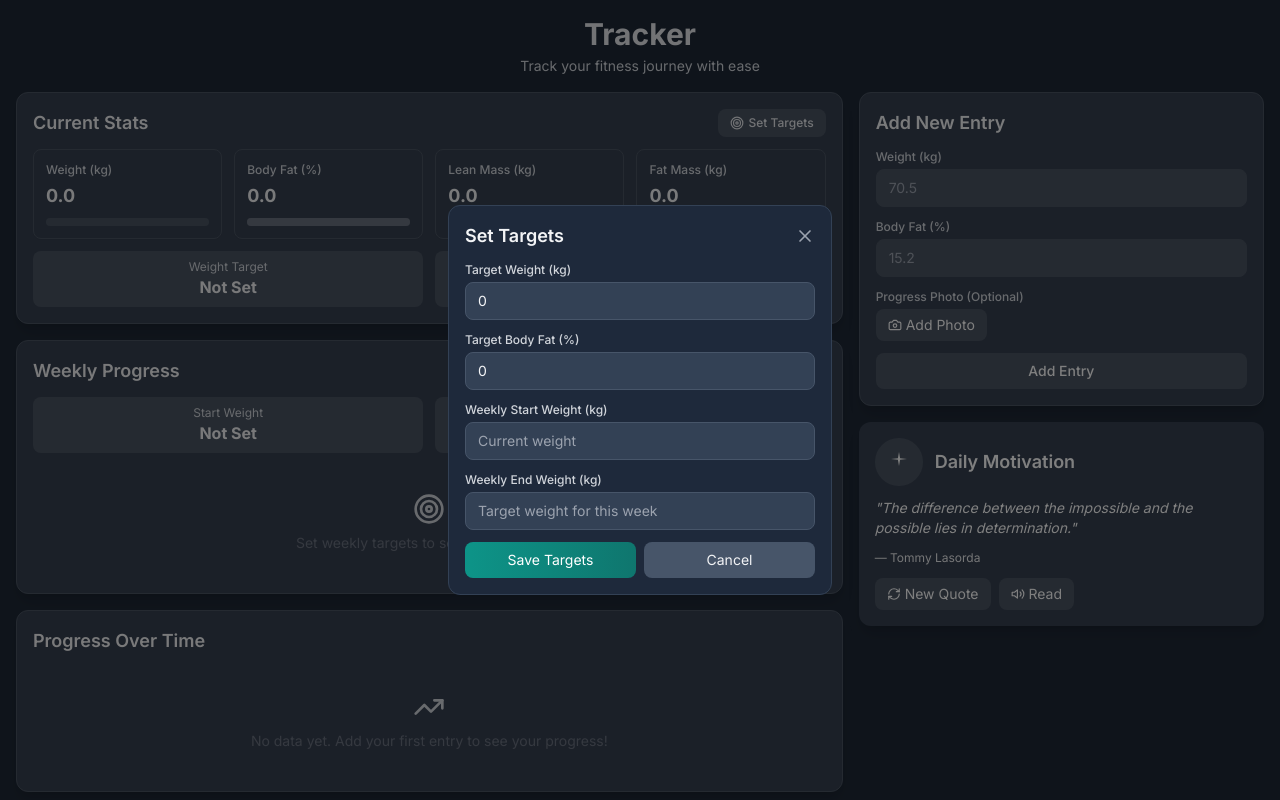
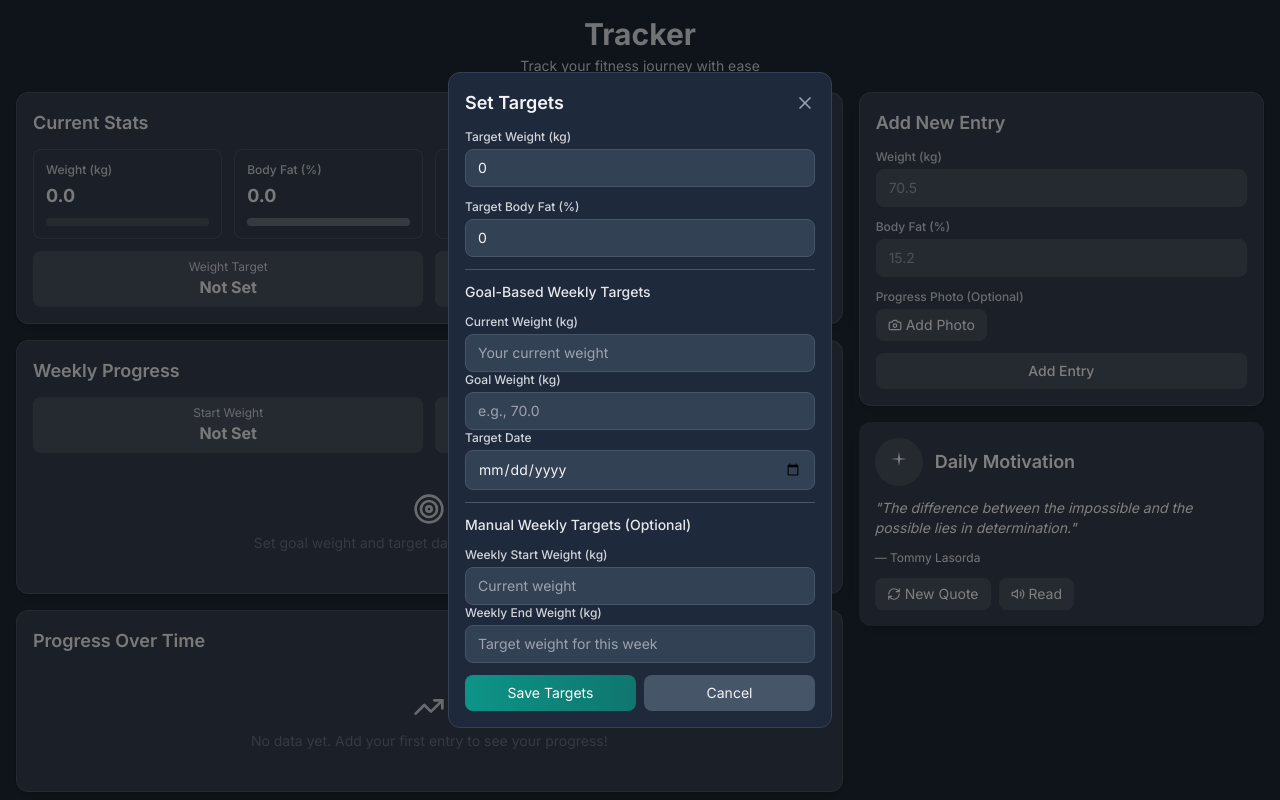
Before and after one commit to anish632/tracker-copy, a React (Vite) app: page / in a window 1280 px wide. Both pictures are taken after a click on the button "Set Targets". Shown: the top 800 px of the page. Built offline with nearby package versions, Linux system fonts and the light colour scheme.

Commit message:
Add goal-based weekly target calculation with linear progression

```diff
--- a/App.jsx
+++ b/App.jsx
@@ -54,6 +54,37 @@ const MetricCard = ({ title, value, progress, colorClass }) => (
   </div>
 );
 
+// Helper function to calculate weekly targets based on goal and date
+const calculateWeeklyTargets = (currentWeight, goalWeight, targetDate) => {
+  if (!currentWeight || !goalWeight || !targetDate) return null;
+
+  const today = new Date();
+  const target = new Date(targetDate);
+  const totalDays = Math.ceil((target - today) / (1000 * 60 * 60 * 24));
+
+  if (totalDays <= 0) return null;
+
+  const totalWeightChange = goalWeight - currentWeight;
+  const dailyWeightChange = totalWeightChange / totalDays;
+
+  // Calculate this week's targets
+  const currentWeekStart = getWeekStart(today);
+  const currentWeekEnd = new Date(currentWeekStart);
+  currentWeekEnd.setDate(currentWeekEnd.getDate() + 6);
+
+  const daysInCurrentWeek = Math.min(7, Math.ceil((currentWeekEnd - today) / (1000 * 60 * 60 * 24)));
+  const weekWeightChange = dailyWeightChange * daysInCurrentWeek;
+
+  return {
+    startWeight: currentWeight,
+    endWeight: currentWeight + weekWeightChange,
+    dailyChange: dailyWeightChange,
+    totalDays: totalDays,
+    goalWeight: goalWeight,
+    targetDate: targetDate
+  };
+};
+
 // Weekly Progress Component
 const WeeklyProgress = ({ data, weeklyTargets }) => {
   const currentWeek = getWeekNumber(new Date());
@@ -67,8 +98,13 @@ const WeeklyProgress = ({ data, weeklyTargets }) => {
   });
 
   const latestEntry = currentWeekData.length > 0 ? currentWeekData[currentWeekData.length - 1] : null;
-  const weekStartWeight = weeklyTargets.startWeight || 0;
-  const weekEndWeight = weeklyTargets.endWeight || 0;
+
+  // Use calculated targets if available, otherwise fall back to manual targets
+  const calculatedTargets = weeklyTargets.goalWeight && weeklyTargets.targetDate ?
+    calculateWeeklyTargets(weeklyTargets.currentWeight || latestEntry?.weight, weeklyTargets.goalWeight, weeklyTargets.targetDate) : null;
+
+  const weekStartWeight = calculatedTargets?.startWeight || weeklyTargets.startWeight || 0;
+  const weekEndWeight = calculatedTargets?.endWeight || weeklyTargets.endWeight || 0;
 
   // Calculate progress
   const weightProgress = weekEndWeight > weekStartWeight ?
@@ -103,6 +139,26 @@ const WeeklyProgress = ({ data, weeklyTargets }) => {
         </div>
       </div>
 
+      {calculatedTargets ? (
+        <div className="grid grid-cols-2 gap-3 mb-4">
+          <div className="text-center p-2 bg-gray-600 rounded-lg">
+            <p className="text-xs text-gray-300">Goal Weight</p>
+            <p className="font-bold text-gray-100">{weeklyTargets.goalWeight.toFixed(1)} kg</p>
+          </div>
+          <div className="text-center p-2 bg-gray-600 rounded-lg">
+            <p className="text-xs text-gray-300">Target Date</p>
+            <p className="font-bold text-gray-100">{new Date(weeklyTargets.targetDate).toLocaleDateString()}</p>
+          </div>
+          <div className="text-center p-2 bg-gray-600 rounded-lg">
+            <p className="text-xs text-gray-300">This Week Start</p>
+            <p className="font-bold text-gray-100">{weekStartWeight.toFixed(1)} kg</p>
+          </div>
+          <div className="text-center p-2 bg-gray-600 rounded-lg">
+            <p className="text-xs text-gray-300">This Week End</p>
+            <p className="font-bold text-gray-100">{weekEndWeight.toFixed(1)} kg</p>
+          </div>
+        </div>
+      ) : (
         <div className="grid grid-cols-2 gap-3 mb-4">
           <div className="text-center p-2 bg-gray-600 rounded-lg">
             <p className="text-xs text-gray-300">Start Weight</p>
@@ -113,6 +169,7 @@ const WeeklyProgress = ({ data, weeklyTargets }) => {
             <p className="font-bold text-gray-100">{weekEndWeight > 0 ? `${weekEndWeight.toFixed(1)} kg` : 'Not Set'}</p>
           </div>
         </div>
+      )}
 
       {weekStartWeight > 0 && weekEndWeight > 0 ? (
         <div className="space-y-3">
@@ -120,6 +177,12 @@ const WeeklyProgress = ({ data, weeklyTargets }) => {
             <span>Progress: {Math.max(0, weightProgress).toFixed(1)}%</span>
             <span>Current: {latestEntry?.weight?.toFixed(1) || weekStartWeight.toFixed(1)} kg</span>
           </div>
+          {calculatedTargets && (
+            <div className="text-center p-2 bg-gray-600 rounded-lg">
+              <p className="text-xs text-gray-300">Daily Change: {calculatedTargets.dailyChange.toFixed(2)} kg/day</p>
+              <p className="text-xs text-gray-300">Days Remaining: {calculatedTargets.totalDays}</p>
+            </div>
+          )}
           <ResponsiveContainer width="100%" height={150}>
             <AreaChart data={weeklyData}>
               <CartesianGrid strokeDasharray="3 3" stroke="#374151" />
@@ -167,7 +230,7 @@ const WeeklyProgress = ({ data, weeklyTargets }) => {
       ) : (
         <div className="text-center py-6 text-gray-500">
           <Target size={32} className="mx-auto mb-2 text-gray-300" />
-          <p className="text-sm">Set weekly targets to see your progress!</p>
+          <p className="text-sm">Set goal weight and target date to see your progress!</p>
         </div>
       )}
     </div>
@@ -527,6 +590,45 @@ const TargetModal = ({ currentTargets, onSetTargets, onClose }) => {
               className="w-full px-3 py-2 border border-slate-600 bg-slate-700 text-gray-100 rounded-lg focus:ring-2 focus:ring-teal-500 focus:border-transparent text-sm"
             />
           </div>
+
+          <div className="border-t border-slate-600 pt-3">
+            <h3 className="text-sm font-medium text-gray-200 mb-3">Goal-Based Weekly Targets</h3>
+            <div>
+              <label className="block text-xs font-medium text-gray-300 mb-1">Current Weight (kg)</label>
+              <input
+                type="number"
+                step="0.1"
+                value={targets.currentWeight || ''}
+                onChange={(e) => setTargets(prev => ({ ...prev, currentWeight: parseFloat(e.target.value) || 0 }))}
+                className="w-full px-3 py-2 border border-slate-600 bg-slate-700 text-gray-100 rounded-lg focus:ring-2 focus:ring-teal-500 focus:border-transparent text-sm"
+                placeholder="Your current weight"
+              />
+            </div>
+            <div>
+              <label className="block text-xs font-medium text-gray-300 mb-1">Goal Weight (kg)</label>
+              <input
+                type="number"
+                step="0.1"
+                value={targets.goalWeight || ''}
+                onChange={(e) => setTargets(prev => ({ ...prev, goalWeight: parseFloat(e.target.value) || 0 }))}
+                className="w-full px-3 py-2 border border-slate-600 bg-slate-700 text-gray-100 rounded-lg focus:ring-2 focus:ring-teal-500 focus:border-transparent text-sm"
+                placeholder="e.g., 70.0"
+              />
+            </div>
+            <div>
+              <label className="block text-xs font-medium text-gray-300 mb-1">Target Date</label>
+              <input
+                type="date"
+                value={targets.targetDate || ''}
+                onChange={(e) => setTargets(prev => ({ ...prev, targetDate: e.target.value }))}
+                className="w-full px-3 py-2 border border-slate-600 bg-slate-700 text-gray-100 rounded-lg focus:ring-2 focus:ring-teal-500 focus:border-transparent text-sm"
+                min={new Date().toISOString().split('T')[0]}
+              />
+            </div>
+          </div>
+
+          <div className="border-t border-slate-600 pt-3">
+            <h3 className="text-sm font-medium text-gray-200 mb-3">Manual Weekly Targets (Optional)</h3>
             <div>
               <label className="block text-xs font-medium text-gray-300 mb-1">Weekly Start Weight (kg)</label>
               <input
@@ -549,6 +651,8 @@ const TargetModal = ({ currentTargets, onSetTargets, onClose }) => {
                 placeholder="Target weight for this week"
               />
             </div>
+          </div>
+
           <div className="flex gap-2">
             <button
               type="submit"
```
Lines whose indentation alone changed are shown as unchanged.
